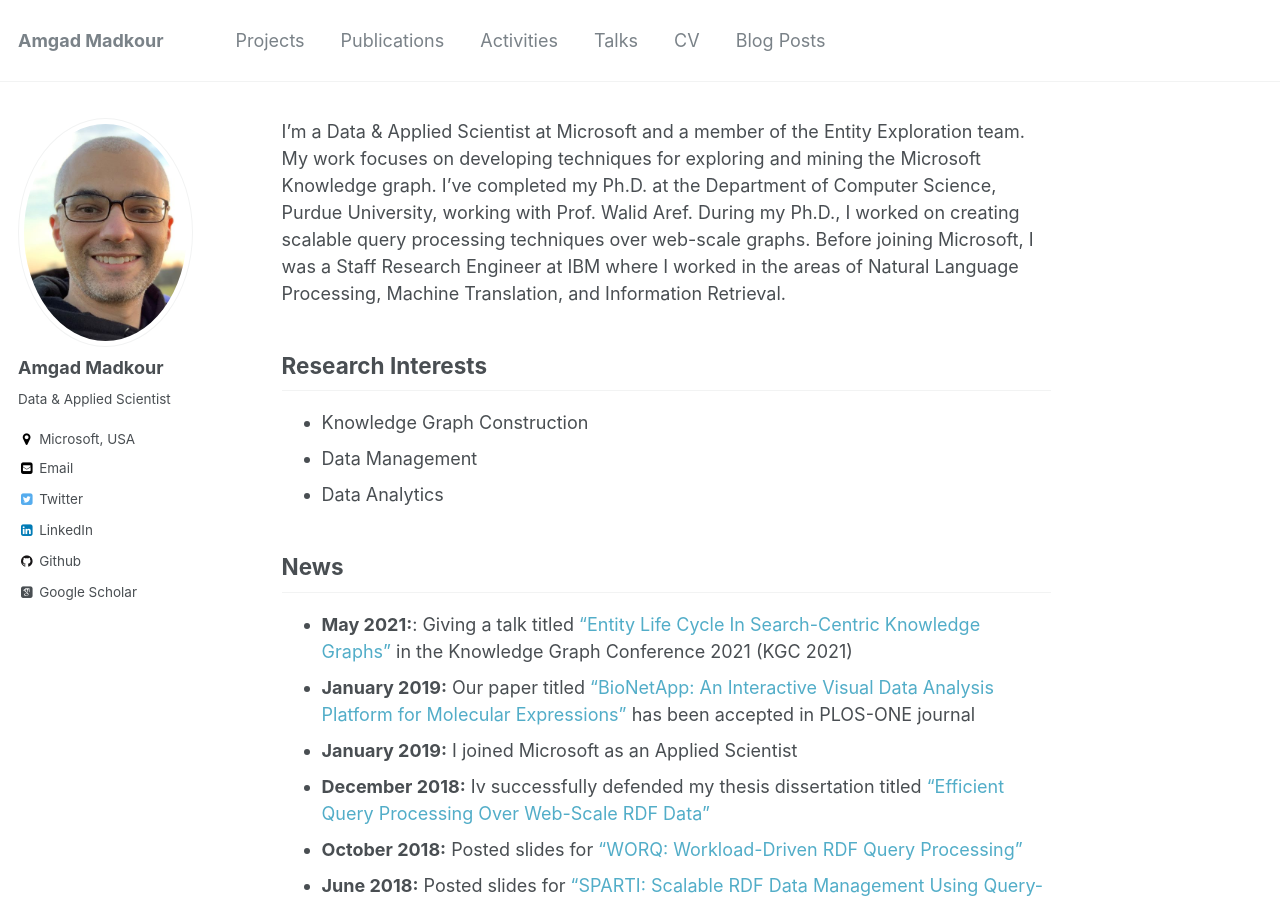
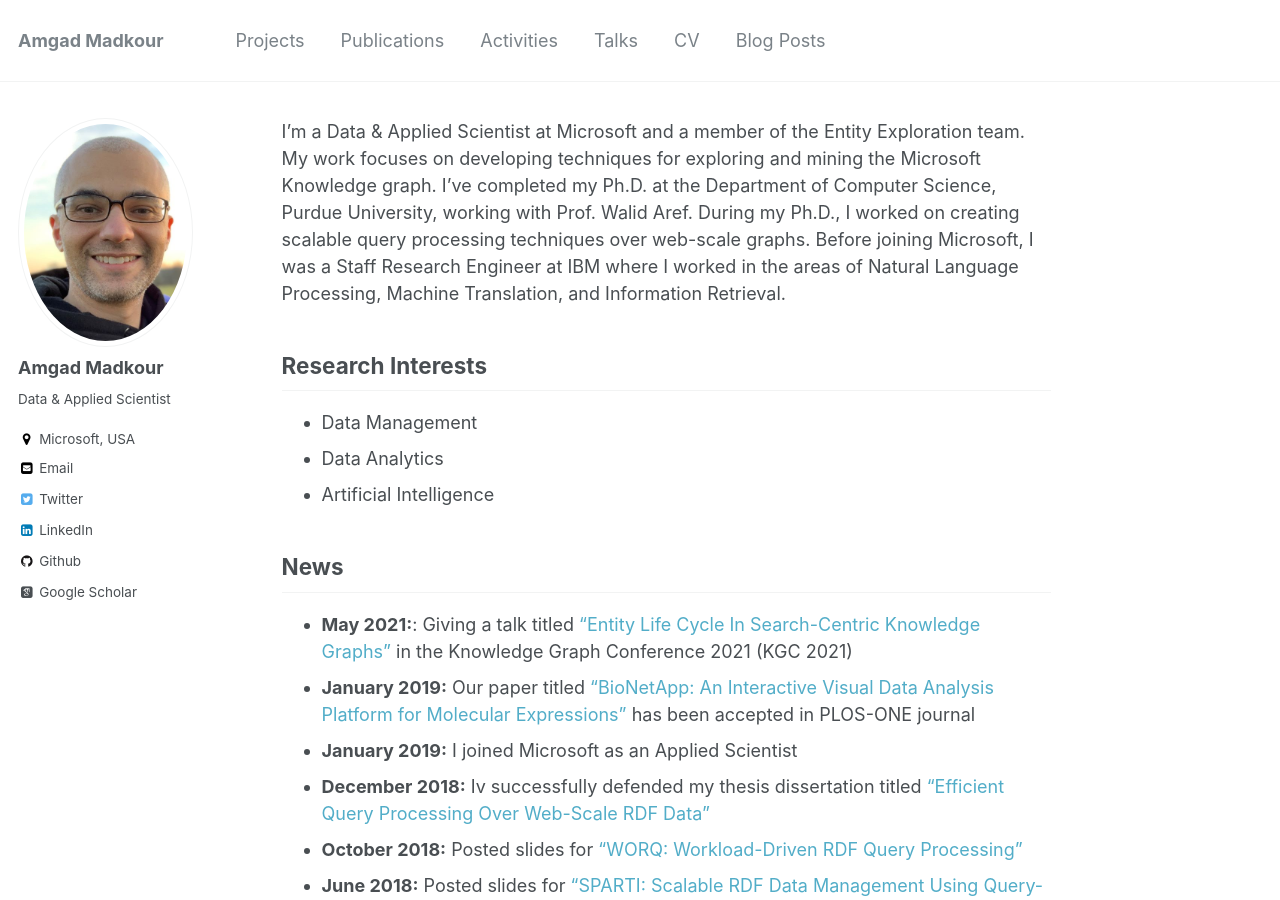
Before and after one commit to amgadmadkour/amgadmadkour.github.io, a Jekyll site: the page built from _pages/about.md, in a window 1280 px wide and 900 px high. Built offline with Jekyll 4.4.1, drawn with Linux system fonts in a browser that asks for light colours; some web fonts are replaced.

Commit message:
Update links

```diff
--- a/_pages/about.md
+++ b/_pages/about.md
@@ -10,12 +10,12 @@
 I’m a Data & Applied Scientist at Microsoft and a member of the Entity Exploration team. My work focuses on developing techniques for exploring and mining the Microsoft Knowledge graph. I’ve completed my Ph.D. at the Department of Computer Science, Purdue University, working with Prof. Walid Aref. During my Ph.D., I worked on creating scalable query processing techniques over web-scale graphs. Before joining Microsoft, I was a Staff Research Engineer at IBM where I worked in the areas of Natural Language Processing, Machine Translation, and Information Retrieval.
 
 ## Research Interests
-* Knowledge Graph Construction
 * Data Management
 * Data Analytics
+* Artificial Intelligence
 
 ## News
-* **May 2021:**: Giving a talk titled ["Entity Life Cycle In Search-Centric Knowledge Graphs"](/_talks/2021-05-06-entitylifecycle.md) in the Knowledge Graph Conference 2021 (KGC 2021)
+* **May 2021:**: Giving a talk titled ["Entity Life Cycle In Search-Centric Knowledge Graphs"](https://amgadmadkour.github.io/talks/2021-05-06-entitylifecycle.html) in the Knowledge Graph Conference 2021 (KGC 2021)
 * **January 2019:** Our paper titled ["BioNetApp: An Interactive Visual Data Analysis Platform for Molecular Expressions"](https://www.researchgate.net/publication/331290263_BioNetApp_An_interactive_visual_data_analysis_platform_for_molecular_expressions) has been accepted in PLOS-ONE journal
 * **January 2019:** I joined Microsoft as an Applied Scientist
 * **December 2018:** Iv successfully defended my thesis dissertation titled ["Efficient Query Processing Over Web-Scale RDF Data"](/files/Efficient_Query_Processing_Over_Web_Scale_RDF_Data.pdf)
```
